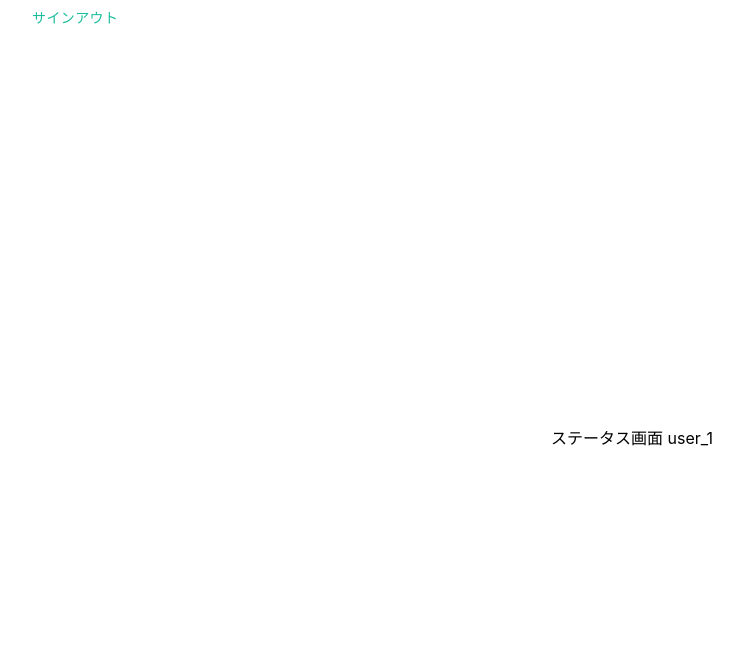
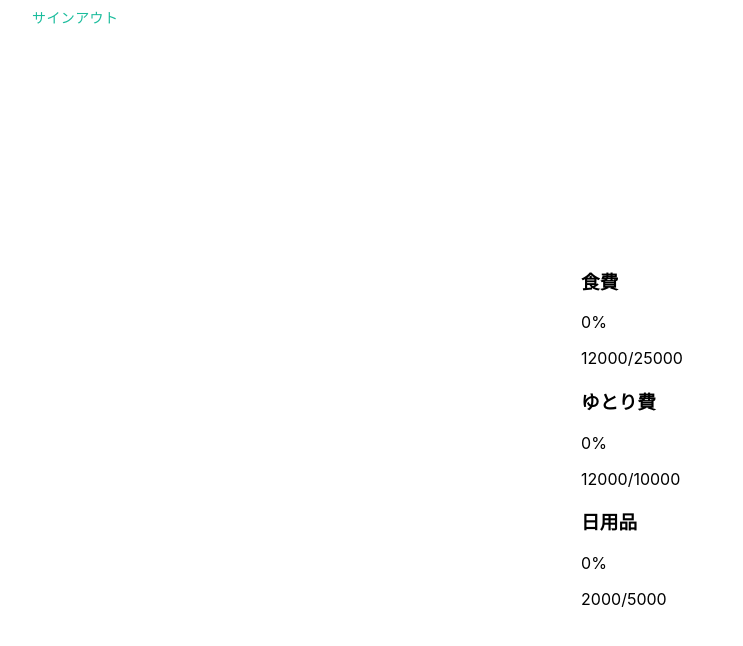
Before and after one commit to amanojs/tankey, a Next.js app: page / in a window 1280 px wide. Shown: the top 646 px of the page, without its empty margins (8-751 px from the left). Built offline with nearby package versions, Linux system fonts and the light colour scheme; no server answers; sample sign-in values are in the browser's storage.

Commit message:
feat(TankList): usecaseを使いリストを取得しUIに反映
デザインなし

```diff
--- a/src/architecture/services/store.tsx
+++ b/src/architecture/services/store.tsx
@@ -8,7 +8,11 @@ export const useStore = () => useContext(StoreContext);
 
 export const Provider: React.FC = ({ children }) => {
     const [user, setUser] = useState<User>();
-    const [tanks, setTanks] = useState<Tank[]>();
+    const [tanks, setTanks] = useState<Tank[]>([
+        { tankId: 'tank1', title: '食費', badget: 25000, consumption: 12000 },
+        { tankId: 'tank2', title: 'ゆとり費', badget: 10000, consumption: 12000 },
+        { tankId: 'tank3', title: '日用品', badget: 5000, consumption: 2000 }
+    ]);
 
     const value = {
         user,
--- a/src/components/user/Tank/TankList.tsx
+++ b/src/components/user/Tank/TankList.tsx
@@ -1,11 +1,30 @@
+import { useReset } from 'architecture/applications/reset';
+import { calcRemainingPer } from 'architecture/domains/Tank';
+import { useTankStorage, useUserStorage } from 'architecture/util/ defaultService';
+import { useEffect } from 'react';
+
 export const TankList = () => {
+    const { tanks } = useTankStorage();
+
+    useEffect(() => {
+        console.log(tanks);
+    }, [tanks]);
+
     return (
-        <div>
-            <div></div>
-            <div></div>
-            <div></div>
-            <div></div>
-            <div></div>
-        </div>
+        <>
+            <div>
+                {tanks.map((tank) => {
+                    return (
+                        <div key={tank.tankId}>
+                            <h3>{tank.title}</h3>
+                            <div>{calcRemainingPer(tank)}%</div>
+                            <p>
+                                {tank.consumption}/{tank.badget}
+                            </p>
+                        </div>
+                    );
+                })}
+            </div>
+        </>
     );
 };
--- a/src/pages/index.tsx
+++ b/src/pages/index.tsx
@@ -9,6 +9,7 @@ import { useRouter } from 'next/router';
 import { useEffect } from 'react';
 import { useAuthState } from 'utils/hooks/useAuthState';
 import styles from '../styles/Home.module.css';
+import { TankList } from 'components/user/Tank/TankList';
 
 const Home: NextPage = () => {
     const { user } = useUserStorage();
@@ -20,7 +21,8 @@ const Home: NextPage = () => {
         }
     }, [user]);
 
-    const { isLogin, isLoading, userid } = useAuthState();
+    /* const { isLogin, isLoading, userid } = useAuthState(); */
+    const { isLogin, isLoading, userid } = { isLogin: true, isLoading: false, userid: 'amanojs' };
     const router = useRouter();
 
     useEffect(() => {
@@ -46,7 +48,7 @@ const Home: NextPage = () => {
 
             <SignInOrOutBtn />
 
-            <main className={styles.main}>ステータス画面 {userid}</main>
+            <main className={styles.main}>{user && <TankList />}</main>
         </div>
     );
 };
```
